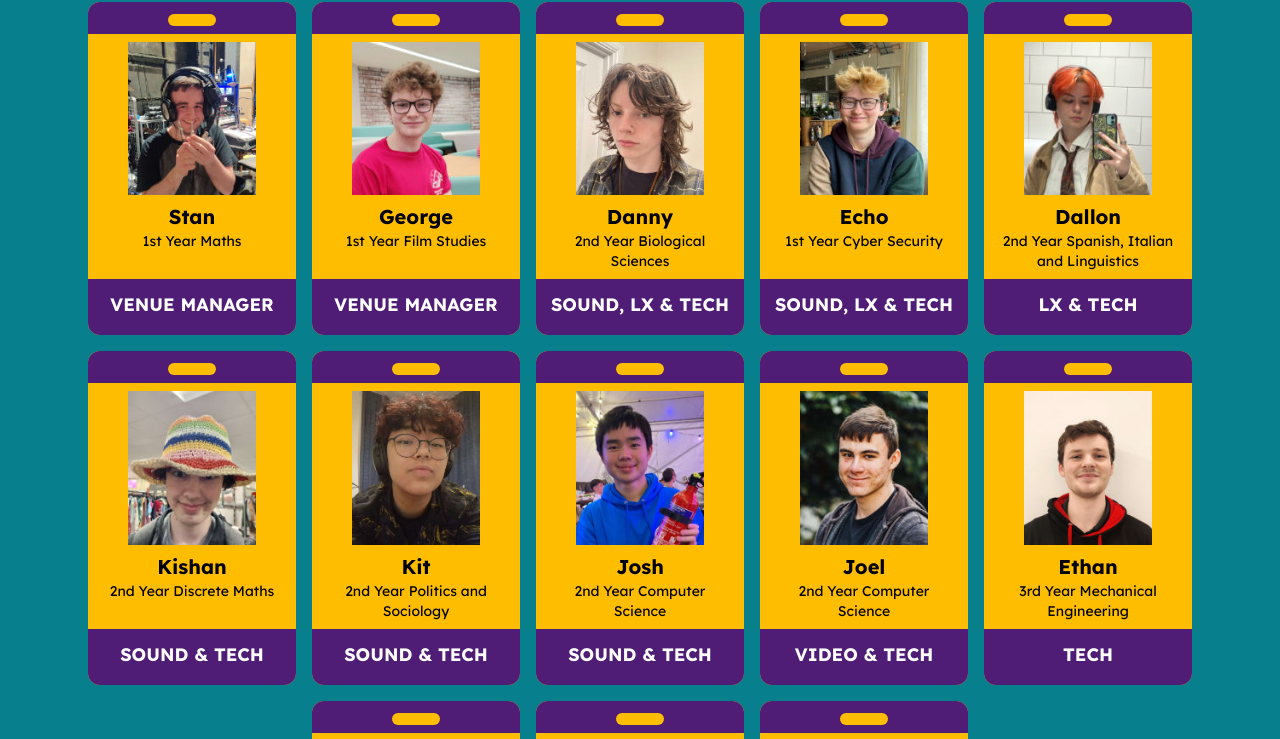
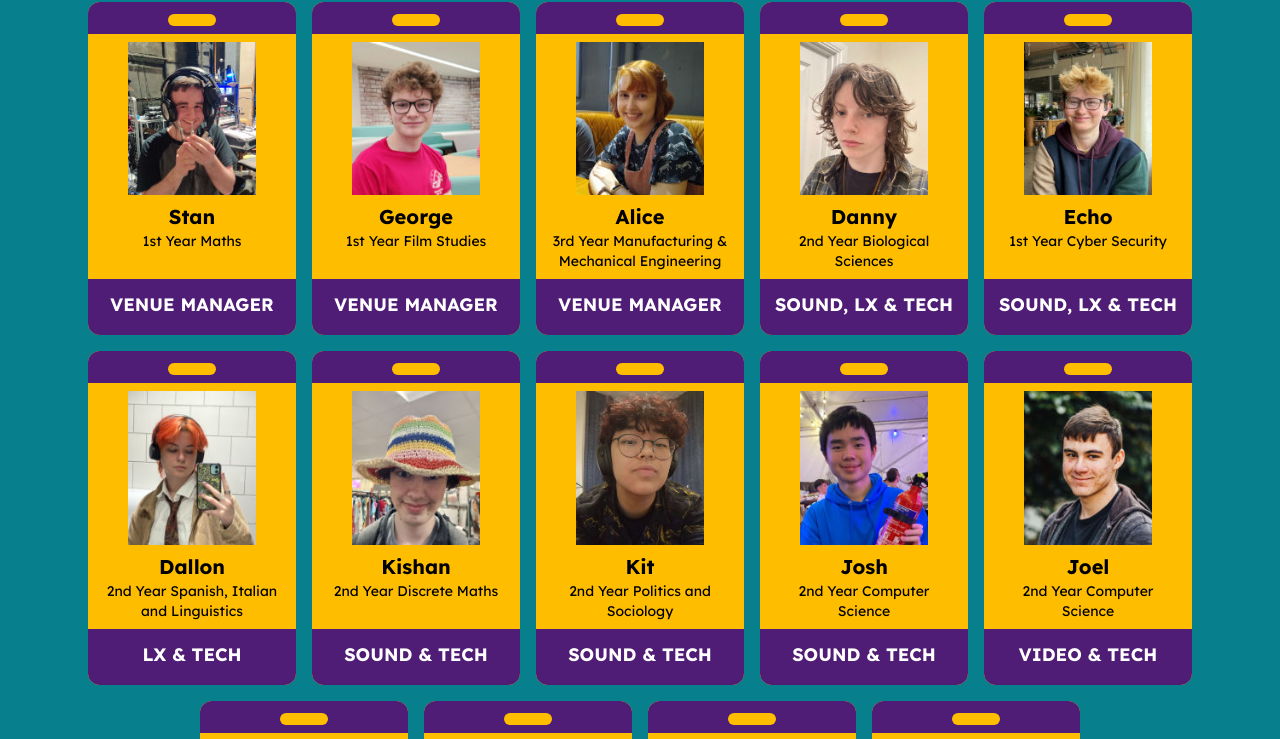
Before and after one commit to WarwickStudentArtsFestival/WSAF24-Website, a Next.js app: page /team in a window 1280 px wide. Shown: the part 2570-3309 px from the top of the page. Built offline with nearby package versions, Linux system fonts and the light colour scheme.

Commit message:
:sparkles: Add more team members

```diff
--- a/src/app/team/volunteers.ts
+++ b/src/app/team/volunteers.ts
@@ -11,6 +11,7 @@ import AdamPhoto from '@/assets/people/adam.jpg';
 import GeorgePhoto from '@/assets/people/george.jpg';
 import StanPhoto from '@/assets/people/stan.jpg';
 import JoelPhoto from '@/assets/people/joel.jpg';
+import AlicePhoto from '@/assets/people/alice.jpg';
 
 const volunteers: IdCardProps[] = [
   {
@@ -24,6 +25,12 @@ const volunteers: IdCardProps[] = [
     role: 'Venue Manager',
     description: '1st Year Film Studies',
     image: GeorgePhoto,
+  },
+  {
+    name: 'Alice',
+    role: 'Venue Manager',
+    description: '3rd Year Manufacturing & Mechanical Engineering',
+    image: AlicePhoto,
   },
   {
     name: 'Danny',
```
Also changed, not shown: src/assets/people/alice.jpg (added).
